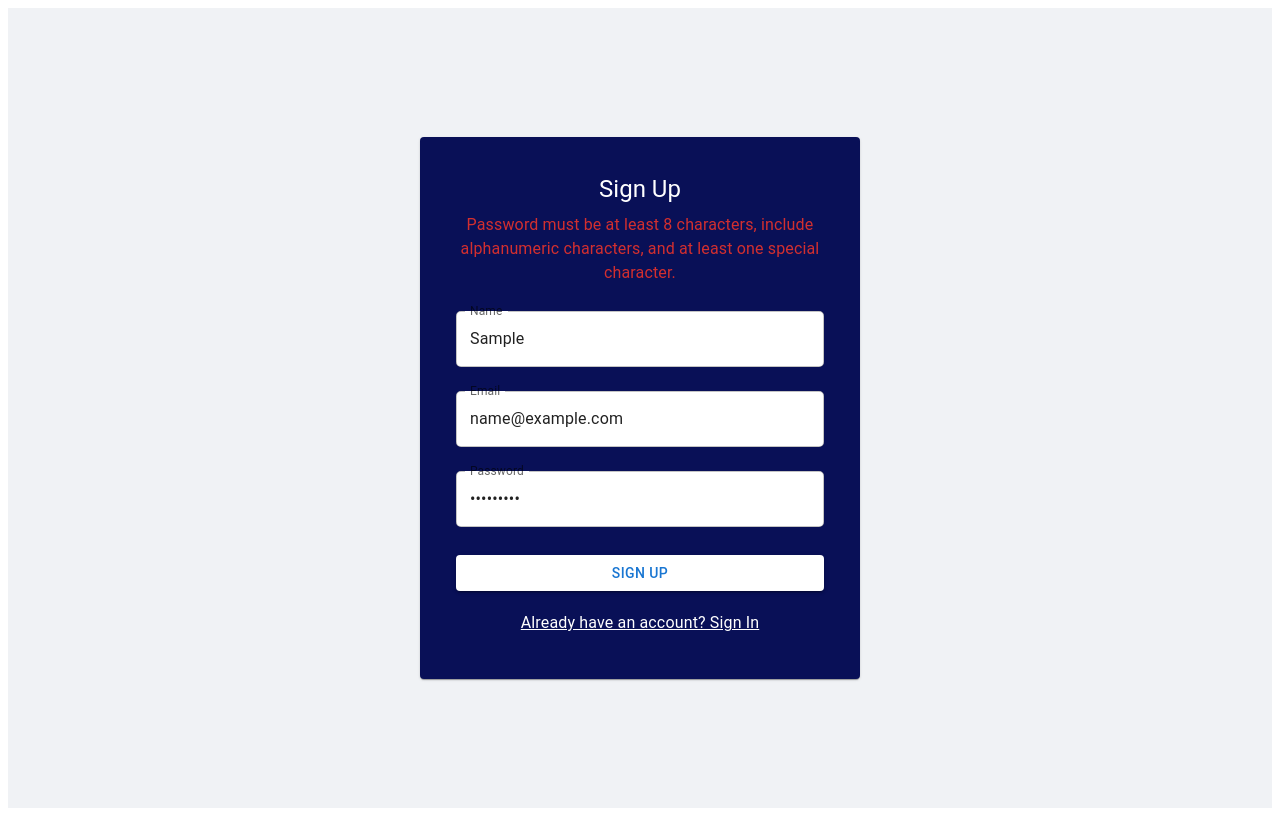
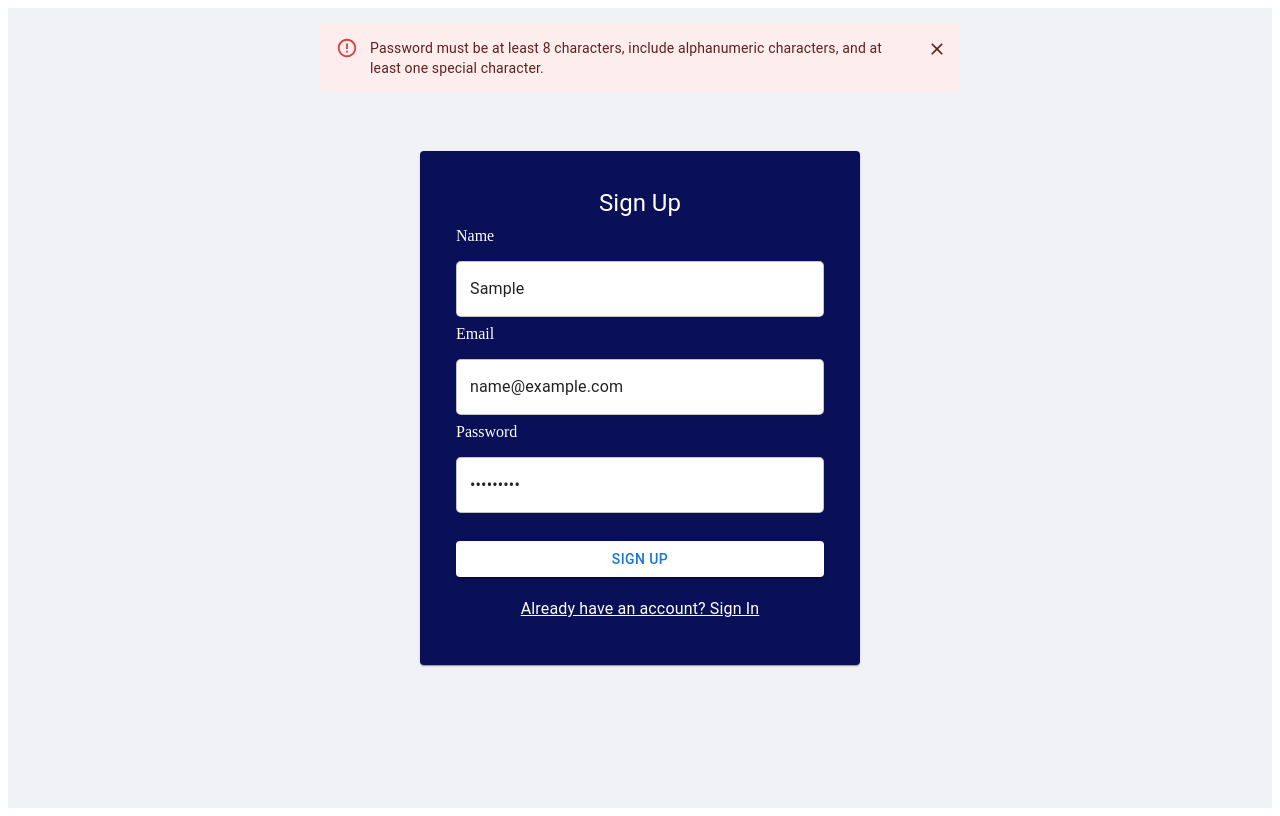
Before and after one commit to Goutham-JR/SIH45_TechEduTitans, a React app in the folder client/: page /signup in a window 1280 px wide. Both pictures are taken after typing "Sample", "name@example.com", "Sample123" into the empty fields and a click on the button "SIGN UP". Built offline with nearby package versions, Linux system fonts and the light colour scheme; the HTML template or start-up script is replaced by a standard one.

Commit message:
validation

```diff
--- a/client/src/pages/SignUp.jsx
+++ b/client/src/pages/SignUp.jsx
@@ -1,10 +1,9 @@
 import React, { useState } from 'react';
-import { Card, CardContent, Typography, TextField, Button, Snackbar } from '@mui/material';
+import { Card, CardContent, Typography, TextField, Button, Snackbar, Alert } from '@mui/material';
 import { useNavigate } from 'react-router-dom';
 import Joi from 'joi';
 import axios from 'axios';
 
-// Joi schema for SignUp validation
 const signUpSchema = Joi.object({
   name: Joi.string().min(3).max(30).pattern(/^[a-zA-Z\s]+$/).required().messages({
     'string.base': 'Name must be a string.',
@@ -43,14 +42,14 @@ const SignUp = () => {
 
     const { error: validationError } = signUpSchema.validate(formData);
     if (validationError) {
-      setError(validationError.details[0].message);
+      setSnackbar({ open: true, message: validationError.details[0].message, severity: 'error' });
       return;
     }
 
     try {
       await axios.post('http://localhost:5000/api/auth/signup', formData);
       setSnackbar({ open: true, message: 'Sign up successful! Redirecting to Sign In page.', severity: 'success' });
-      setTimeout(() => navigate('/signin'), 1500);
+      setTimeout(() => navigate('/signin'), 2000);
     } catch (err) {
       const errorMessage = err.response?.data?.error || 'Something went wrong. Please try again.';
       setSnackbar({ open: true, message: errorMessage, severity: 'error' });
@@ -58,28 +57,41 @@ const SignUp = () => {
   };
 
   return (
-    <div style={{ display: 'flex', justifyContent: 'center', alignItems: 'center', minHeight: '100vh', backgroundColor: '#f0f2f5' }}>
+    <div
+      style={{
+        display: 'flex',
+        justifyContent: 'center',
+        alignItems: 'center',
+        minHeight: '100vh',
+        backgroundColor: '#f0f2f5',
+      }}
+    >
       <Card style={{ maxWidth: 400, padding: 20, backgroundColor: '#091057', color: '#fff' }}>
         <CardContent>
-          <Typography variant="h5" gutterBottom align="center">Sign Up</Typography>
-          {error && (
-            <Typography color="error" align="center" style={{ marginBottom: '10px' }}>
-              {error}
-            </Typography>
-          )}
+          <Typography variant="h5" gutterBottom align="center">
+            Sign Up
+          </Typography>
           <form onSubmit={handleSubmit}>
+            <label htmlFor="name" style={{ color: '#ffffff' }}>
+              Name
+            </label>
             <TextField
-              label="Name"
+              id="name"
               name="name"
               fullWidth
               variant="outlined"
               margin="normal"
               value={formData.name}
               onChange={handleChange}
+              placeholder="Enter your name"
               style={{ backgroundColor: '#fff', borderRadius: '5px' }}
             />
+
+            <label htmlFor="email" style={{ color: '#ffffff' }}>
+              Email
+            </label>
             <TextField
-              label="Email"
+              id="email"
               name="email"
               type="email"
               fullWidth
@@ -87,10 +99,15 @@ const SignUp = () => {
               margin="normal"
               value={formData.email}
               onChange={handleChange}
+              placeholder="Enter your email"
               style={{ backgroundColor: '#fff', borderRadius: '5px' }}
             />
+
+            <label htmlFor="password" style={{ color: '#ffffff' }}>
+              Password
+            </label>
             <TextField
-              label="Password"
+              id="password"
               name="password"
               type="password"
               fullWidth
@@ -98,18 +115,52 @@ const SignUp = () => {
               margin="normal"
               value={formData.password}
               onChange={handleChange}
+              placeholder="Enter your password"
               style={{ backgroundColor: '#fff', borderRadius: '5px' }}
             />
-            <Button type="submit" variant="contained" fullWidth style={{ marginTop: '20px', backgroundColor: '#ffffff', color: '#1976d2' }}>
+
+            <Button
+              type="submit"
+              variant="contained"
+              fullWidth
+              style={{
+                marginTop: '20px',
+                backgroundColor: '#ffffff',
+                color: '#1976d2',
+                transition: 'background-color 0.3s, color 0.3s',
+              }}
+              onMouseOver={(e) => {
+                e.target.style.backgroundColor = '#1976d2';
+                e.target.style.color = '#ffffff';
+              }}
+              onMouseOut={(e) => {
+                e.target.style.backgroundColor = '#ffffff';
+                e.target.style.color = '#1976d2';
+              }}
+            >
               Sign Up
             </Button>
+
           </form>
-          <Typography align="center" style={{ marginTop: '20px', cursor: 'pointer' }}>
-            <span onClick={() => navigate('/signin')} style={{ color: '#ffffff', textDecoration: 'underline' }}>Already have an account? Sign In</span>
+          <Typography
+            align="center"
+            style={{ marginTop: '20px', cursor: 'pointer', color: '#ffffff', textDecoration: 'underline' }}
+            onClick={() => navigate('/signin')}
+          >
+            Already have an account? Sign In
           </Typography>
         </CardContent>
       </Card>
-      <Snackbar open={snackbar.open} autoHideDuration={3000} onClose={() => setSnackbar({ open: false, message: '', severity: '' })} message={snackbar.message} />
+      <Snackbar
+        open={snackbar.open}
+        autoHideDuration={3000}
+        onClose={() => setSnackbar({ open: false, message: '', severity: '' })}
+        anchorOrigin={{ vertical: 'top', horizontal: 'center' }} // Top center alignment
+      >
+        <Alert onClose={() => setSnackbar({ open: false, message: '', severity: '' })} severity={snackbar.severity}>
+          {snackbar.message}
+        </Alert>
+      </Snackbar>
     </div>
   );
 };
```
